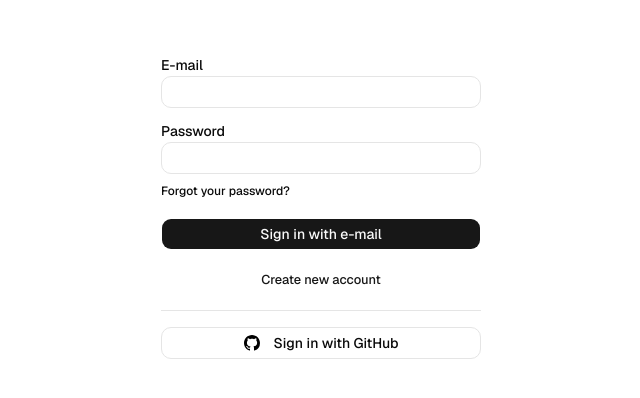
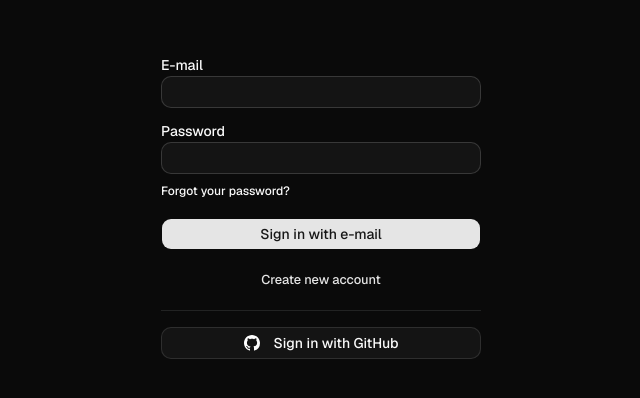
Before and after one commit to luaviduedo/next-saas-rbac, a Next.js app in the folder apps/web/: page /auth/sign-in in a window 1280 px wide. Shown: the part 200-598 px from the top of the page, without its empty margins (319-959 px from the left). Built offline with nearby package versions, Linux system fonts and the light colour scheme.

Commit message:
refactor: persist dark mode

```diff
--- a/apps/web/src/app/layout.tsx
+++ b/apps/web/src/app/layout.tsx
@@ -15,7 +15,7 @@
   children: React.ReactNode
 }>) {
   return (
-    <html lang="en" className={cn('font-sans', geist.variable)}>
+    <html lang="en" className={cn('dark font-sans', geist.variable)}>
       <body>{children}</body>
     </html>
   )
```
